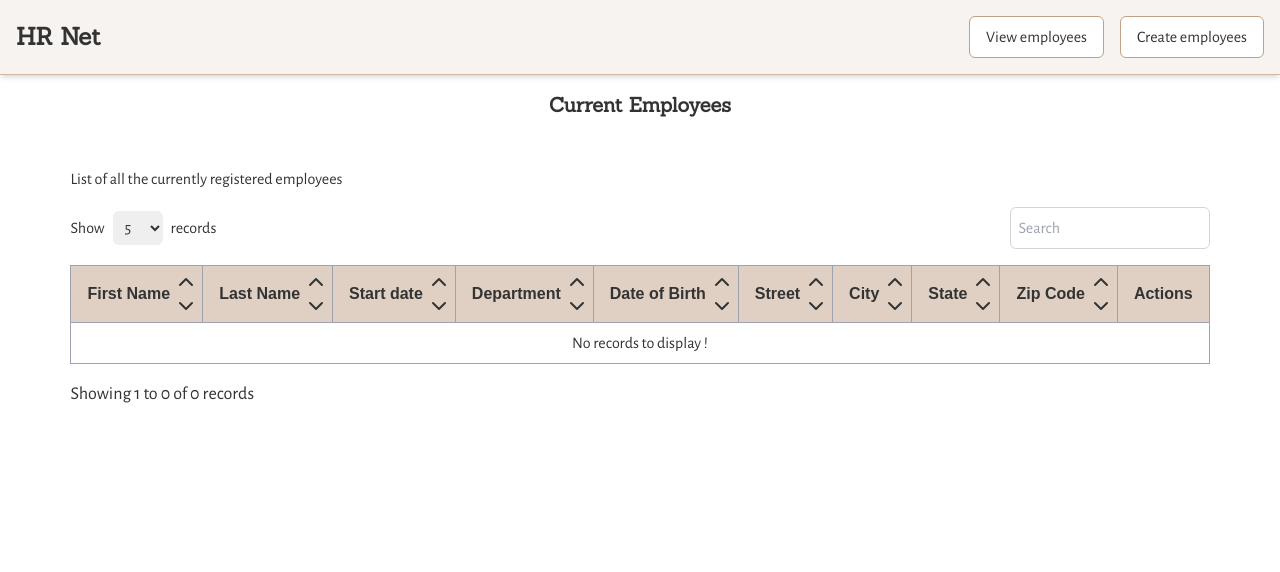
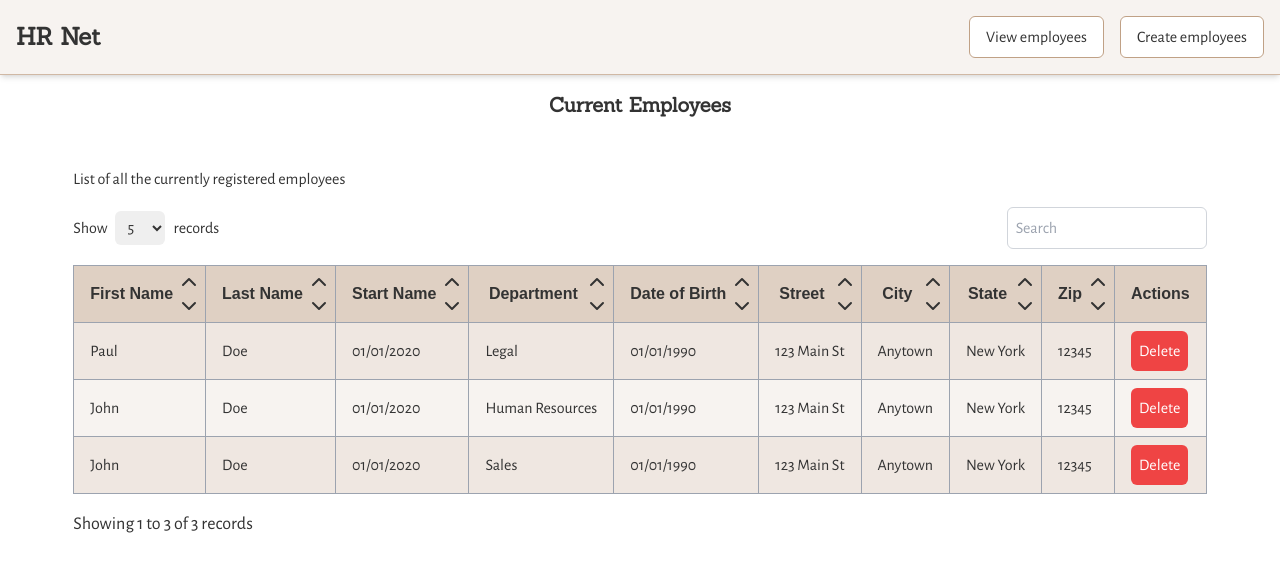
Before and after one commit to MisterFried/HRNet, a React (Vite) app: page / in a window 1280 px wide. Shown: the top 572 px of the page. Built offline with nearby package versions, Linux system fonts and the light colour scheme; a web font is replaced by a local one.

Commit message:
refactor: table component

```diff
--- a/src/pages/home/Home.tsx
+++ b/src/pages/home/Home.tsx
@@ -10,7 +10,7 @@ import { ChevronDown, ChevronUp } from "lucide-react";
 
 // ** Import third party
 import { toast } from "react-toastify";
-import { useForm } from "react-hook-form";
+import { get, useForm } from "react-hook-form";
 
 // ** Import shared components
 
@@ -37,6 +37,7 @@ import departments from "../../utils/departments";
 
 // ** Import Types
 import { EmployeesInterface } from "../../types/employeesType";
+import OrderTh from "../../shared-components/table/OrderTH";
 
 // ** Types
 
@@ -165,6 +166,29 @@ export default function Home() {
 		}
 	}
 
+	const headers = [
+		{ title: "First Name", sortText: "firstName" },
+		{ title: "Last Name", sortText: "lastName" },
+		{ title: "Start Name", sortText: "startDate" },
+		{ title: "Department", sortText: "department" },
+		{ title: "Date of Birth", sortText: "dateOfBirth" },
+		{ title: "Street", sortText: "street" },
+		{ title: "City", sortText: "city" },
+		{ title: "State", sortText: "state" },
+		{ title: "Zip", sortText: "zip" },
+	];
+
+	const getTdValue = (employee, sortText) => {
+		console.log(employee, sortText);
+		if (sortText === "department") {
+			return getDepartmentName(employee[sortText]);
+		} else if (sortText === "state") {
+			return getStateName(employee[sortText]);
+		} else {
+			return employee[sortText];
+		}
+	};
+
 	return (
 		<main className="mx-auto flex w-fit flex-col gap-4 p-4">
 			<h2 className="mb-8 text-center text-xl font-bold">Current Employees</h2>
@@ -196,106 +220,17 @@ export default function Home() {
 			<table>
 				<thead>
 					<tr className="bg-main-200 font-special">
-						<th className="relative border-[1px] border-gray-400 px-4 py-4 pr-8">
-							First Name
-							<ChevronUp
-								onClick={() => reorderAlphabetically("asc", "firstName")}
-								className="absolute bottom-2/4 right-1 cursor-pointer"
-							/>
-							<ChevronDown
-								onClick={() => reorderAlphabetically("desc", "firstName")}
-								className="absolute right-1 top-2/4 cursor-pointer"
-							/>
-						</th>
-						<th className="relative border-[1px] border-gray-400 px-4 py-4 pr-8">
-							Last Name
-							<ChevronUp
-								onClick={() => reorderAlphabetically("asc", "lastName")}
-								className="absolute bottom-2/4 right-1 cursor-pointer"
-							/>
-							<ChevronDown
-								onClick={() => reorderAlphabetically("desc", "lastName")}
-								className="absolute right-1 top-2/4 cursor-pointer"
-							/>
-						</th>
-						<th className="relative border-[1px] border-gray-400 px-4 py-4 pr-8">
-							Start date
-							<ChevronUp
-								onClick={() => reorderAlphabetically("asc", "startDate")}
-								className="absolute bottom-2/4 right-1 cursor-pointer"
-							/>
-							<ChevronDown
-								onClick={() => reorderAlphabetically("desc", "startDate")}
-								className="absolute right-1 top-2/4 cursor-pointer"
-							/>
-						</th>
-						<th className="relative border-[1px] border-gray-400 px-4 py-4 pr-8">
-							Department
-							<ChevronUp
-								onClick={() => reorderAlphabetically("asc", "department")}
-								className="absolute bottom-2/4 right-1 cursor-pointer"
-							/>
-							<ChevronDown
-								onClick={() => reorderAlphabetically("desc", "department")}
-								className="absolute right-1 top-2/4 cursor-pointer"
-							/>
-						</th>
-						<th className="relative border-[1px] border-gray-400 px-4 py-4 pr-8">
-							Date of Birth
-							<ChevronUp
-								onClick={() => reorderAlphabetically("asc", "dateOfBirth")}
-								className="absolute bottom-2/4 right-1 cursor-pointer"
-							/>
-							<ChevronDown
-								onClick={() => reorderAlphabetically("desc", "dateOfBirth")}
-								className="absolute right-1 top-2/4 cursor-pointer"
-							/>
-						</th>
-						<th className="relative border-[1px] border-gray-400 px-4 py-4 pr-8">
-							Street
-							<ChevronUp
-								onClick={() => reorderAlphabetically("asc", "street")}
-								className="absolute bottom-2/4 right-1 cursor-pointer"
-							/>
-							<ChevronDown
-								onClick={() => reorderAlphabetically("desc", "street")}
-								className="absolute right-1 top-2/4 cursor-pointer"
-							/>
-						</th>
-						<th className="relative border-[1px] border-gray-400 px-4 py-4 pr-8">
-							City
-							<ChevronUp
-								onClick={() => reorderAlphabetically("asc", "city")}
-								className="absolute bottom-2/4 right-1 cursor-pointer"
-							/>
-							<ChevronDown
-								onClick={() => reorderAlphabetically("desc", "city")}
-								className="absolute right-1 top-2/4 cursor-pointer"
-							/>
-						</th>
-
-						<th className="relative border-[1px] border-gray-400 px-4 py-4 pr-8">
-							State
-							<ChevronUp
-								onClick={() => reorderAlphabetically("asc", "state")}
-								className="absolute bottom-2/4 right-1 cursor-pointer"
-							/>
-							<ChevronDown
-								onClick={() => reorderAlphabetically("desc", "state")}
-								className="absolute right-1 top-2/4 cursor-pointer"
-							/>
-						</th>
-						<th className="relative border-[1px] border-gray-400 px-4 py-4 pr-8">
-							Zip Code
-							<ChevronUp
-								onClick={() => reorderAlphabetically("asc", "zip")}
-								className="absolute bottom-2/4 right-1 cursor-pointer"
-							/>
-							<ChevronDown
-								onClick={() => reorderAlphabetically("desc", "zip")}
-								className="absolute right-1 top-2/4 cursor-pointer"
-							/>
-						</th>
+						{headers.map(header => {
+							return (
+								<OrderTh
+									key={`th_${header.sortText}`}
+									title={header.title}
+									reorderAlphabetically={direction =>
+										reorderAlphabetically(direction, header.sortText)
+									}
+								/>
+							);
+						})}
 
 						<th className="relative border-[1px] border-gray-400 px-4 py-4">Actions</th>
 					</tr>
@@ -316,33 +251,16 @@ export default function Home() {
 								key={employee.id}
 								className="transition-all odd:bg-main-100 even:bg-main-50 hover:bg-orange-200"
 							>
-								<td className="border-[1px] border-gray-400 p-2 px-4">
-									{employee.firstName}
-								</td>
-								<td className="border-[1px] border-gray-400 p-2 px-4">
-									{employee.lastName}
-								</td>
-								<td className="border-[1px] border-gray-400 p-2 px-4">
-									{employee.startDate}
-								</td>
-								<td className="border-[1px] border-gray-400 p-2 px-4">
-									{getDepartmentName(employee.department)}
-								</td>
-								<td className="border-[1px] border-gray-400 p-2 px-4">
-									{employee.dateOfBirth}
-								</td>
-								<td className="border-[1px] border-gray-400 p-2 px-4">
-									{employee.street}
-								</td>
-								<td className="border-[1px] border-gray-400 p-2 px-4">
-									{employee.city}
-								</td>
-								<td className="border-[1px] border-gray-400 p-2 px-4">
-									{`${employee.state} (${getStateName(employee.state)})`}
-								</td>
-								<td className="border-[1px] border-gray-400 p-2 px-4">
-									{employee.zip}
-								</td>
+								{headers.map(header => {
+									return (
+										<td
+											key={`td_${header.sortText}`}
+											className="border-[1px] border-gray-400 p-2 px-4"
+										>
+											{getTdValue(employee, header.sortText)}
+										</td>
+									);
+								})}
 								<td className="border-[1px] border-gray-400 p-2 px-4">
 									<button
 										onClick={() => handleDeleteEmployee(employee.id)}
--- /dev/null
+++ b/src/shared-components/table/OrderTh.tsx
@@ -0,0 +1,50 @@
+// ** Import core packages
+
+import { ChevronDown, ChevronUp } from "lucide-react";
+
+// ** Import icons
+
+// ** Import assets
+
+// ** Import pages
+
+// ** Import third party
+
+// ** Import shared components
+
+// ** Import components
+
+// ** Import sub pages / sections
+
+// ** Import config
+
+// ** Import state manager
+
+// ** Import utils / lib
+
+// ** Import hooks
+
+// ** Import APIs
+
+// ** Import styles
+
+// ** Import Types
+
+// ** Types
+
+export default function OrderTh({ title, reorderAlphabetically }) {
+
+	return (
+		<th className="relative border-[1px] border-gray-400 px-4 py-4 pr-8">
+			{title}
+			<ChevronUp
+				onClick={() => reorderAlphabetically("asc")}
+				className="absolute bottom-2/4 right-1 cursor-pointer"
+			/>
+			<ChevronDown
+				onClick={() => reorderAlphabetically("desc")}
+				className="absolute right-1 top-2/4 cursor-pointer"
+			/>
+		</th>
+	);
+}
--- a/src/state/employeesSlice.ts
+++ b/src/state/employeesSlice.ts
@@ -1,7 +1,47 @@
 import { PayloadAction, createSlice } from "@reduxjs/toolkit";
 import { EmployeesInterface } from "../types/employeesType";
 
-const initialState: { employees: Array<EmployeesInterface> } = { employees: [] };
+const initialState: { employees: Array<EmployeesInterface> } = {
+	// Create 10 default employees
+	employees: [
+		{
+			firstName: "Paul",
+			lastName: "Doe",
+			dateOfBirth: "01/01/1990",
+			startDate: "01/01/2020",
+			street: "123 Main St",
+			city: "Anytown",
+			state: "NY",
+			zip: "12345",
+			department: "legal",
+			id: "1",
+		},
+		{
+			firstName: "John",
+			lastName: "Doe",
+			dateOfBirth: "01/01/1990",
+			startDate: "01/01/2020",
+			street: "123 Main St",
+			city: "Anytown",
+			state: "NY",
+			zip: "12345",
+			department: "hr",
+			id: "2",
+		},
+		{
+			firstName: "John",
+			lastName: "Doe",
+			dateOfBirth: "01/01/1990",
+			startDate: "01/01/2020",
+			street: "123 Main St",
+			city: "Anytown",
+			state: "NY",
+			zip: "12345",
+			department: "sales",
+			id: "3",
+		},
+	],
+};
 
 export const employeesSlice = createSlice({
 	name: "employees",
--- a/src/styles/styles.css
+++ b/src/styles/styles.css
@@ -24,7 +24,7 @@
 
 ::before,
 ::after {
-	--tw-content: "";
+  --tw-content: '';
 }
 
 /*
@@ -48,8 +48,7 @@ html,
   -o-tab-size: 4;
      tab-size: 4;
   /* 3 */
-	font-family: ui-sans-serif, system-ui, sans-serif, "Apple Color Emoji", "Segoe UI Emoji",
-		"Segoe UI Symbol", "Noto Color Emoji";
+  font-family: ui-sans-serif, system-ui, sans-serif, "Apple Color Emoji", "Segoe UI Emoji", "Segoe UI Symbol", "Noto Color Emoji";
   /* 4 */
   font-feature-settings: normal;
   /* 5 */
@@ -138,8 +137,7 @@ code,
 kbd,
 samp,
 pre {
-	font-family: ui-monospace, SFMono-Regular, Menlo, Monaco, Consolas, "Liberation Mono",
-		"Courier New", monospace;
+  font-family: ui-monospace, SFMono-Regular, Menlo, Monaco, Consolas, "Liberation Mono", "Courier New", monospace;
   /* 1 */
   font-feature-settings: normal;
   /* 2 */
@@ -238,9 +236,9 @@ select {
 */
 
 button,
-[type="button"],
-[type="reset"],
-[type="submit"] {
+[type='button'],
+[type='reset'],
+[type='submit'] {
   -webkit-appearance: button;
   /* 1 */
   background-color: transparent;
@@ -287,7 +285,7 @@ Correct the cursor style of increment and decrement buttons in Safari.
 2. Correct the outline style in Safari.
 */
 
-[type="search"] {
+[type='search'] {
   -webkit-appearance: textfield;
   /* 1 */
   outline-offset: -2px;
@@ -380,8 +378,7 @@ textarea {
 2. Set the default placeholder color to the user's configured gray 400 color.
 */
 
-input::-moz-placeholder,
-textarea::-moz-placeholder {
+input::-moz-placeholder, textarea::-moz-placeholder {
   opacity: 1;
   /* 1 */
   color: #9ca3af;
@@ -449,9 +446,7 @@ video {
   display: none;
 }
 
-*,
-::before,
-::after {
+*, ::before, ::after{
   --tw-border-spacing-x: 0;
   --tw-border-spacing-y: 0;
   --tw-translate-x: 0;
@@ -501,7 +496,7 @@ video {
   --tw-backdrop-sepia:  ;
 }
 
-::backdrop {
+::backdrop{
   --tw-border-spacing-x: 0;
   --tw-border-spacing-y: 0;
   --tw-translate-x: 0;
@@ -551,325 +546,277 @@ video {
   --tw-backdrop-sepia:  ;
 }
 
-.absolute {
+.absolute{
   position: absolute;
 }
 
-.relative {
+.relative{
   position: relative;
 }
 
-.bottom-2\/4 {
+.bottom-2\/4{
   bottom: 50%;
 }
 
-.right-1 {
+.right-1{
   right: 0.25rem;
 }
 
-.top-2\/4 {
+.top-2\/4{
   top: 50%;
 }
 
-.isolation-auto {
+.isolation-auto{
   isolation: auto;
 }
 
-.z-10 {
+.z-10{
   z-index: 10;
 }
 
-.mx-auto {
+.mx-auto{
   margin-left: auto;
   margin-right: auto;
 }
 
-.mb-8 {
+.mb-8{
   margin-bottom: 2rem;
 }
 
-.flex {
+.flex{
   display: flex;
 }
 
-.table {
+.table{
   display: table;
 }
 
-.w-fit {
+.w-fit{
   width: -moz-fit-content;
   width: fit-content;
 }
 
-.w-full {
+.w-full{
   width: 100%;
 }
 
-.cursor-pointer {
+.table-auto{
+  table-layout: auto;
+}
+
+.cursor-pointer{
   cursor: pointer;
 }
 
-.cursor-progress {
+.cursor-progress{
   cursor: progress;
 }
 
-.flex-col {
+.flex-col{
   flex-direction: column;
 }
 
-.flex-wrap {
+.flex-wrap{
   flex-wrap: wrap;
 }
 
-.items-center {
+.items-center{
   align-items: center;
 }
 
-.justify-center {
-	justify-content: center;
-}
-
-.justify-between {
+.justify-between{
   justify-content: space-between;
 }
 
-.gap-1 {
+.gap-1{
   gap: 0.25rem;
 }
 
-.gap-2 {
+.gap-2{
   gap: 0.5rem;
 }
 
-.gap-4 {
+.gap-4{
   gap: 1rem;
 }
 
-.overflow-hidden {
+.overflow-hidden{
   overflow: hidden;
 }
 
-.rounded-lg {
+.rounded-lg{
   border-radius: 0.5rem;
 }
 
-.rounded-md {
+.rounded-md{
   border-radius: 0.375rem;
 }
 
-.rounded-sm {
+.rounded-sm{
   border-radius: 0.125rem;
 }
 
-.rounded {
-	border-radius: 0.25rem;
-}
-
-.border-\[1px\] {
+.border-\[1px\]{
   border-width: 1px;
 }
 
-.border {
-	border-width: 1px;
-}
-
-.border-b-\[1px\] {
+.border-b-\[1px\]{
   border-bottom-width: 1px;
 }
 
-.border-gray-200 {
+.border-gray-200{
   --tw-border-opacity: 1;
   border-color: rgb(229 231 235 / var(--tw-border-opacity));
 }
 
-.border-gray-300 {
+.border-gray-300{
   --tw-border-opacity: 1;
   border-color: rgb(209 213 219 / var(--tw-border-opacity));
 }
 
-.border-gray-400 {
+.border-gray-400{
   --tw-border-opacity: 1;
   border-color: rgb(156 163 175 / var(--tw-border-opacity));
 }
 
-.border-main-400 {
+.border-main-400{
   --tw-border-opacity: 1;
   border-color: rgb(192 161 134 / var(--tw-border-opacity));
 }
 
-.border-\[\] {
-	border-color:;
-}
-
-.border-b-main-300 {
+.border-b-main-300{
   --tw-border-opacity: 1;
   border-bottom-color: rgb(208 184 164 / var(--tw-border-opacity));
 }
 
-.bg-gray-300 {
+.bg-gray-300{
   --tw-bg-opacity: 1;
   background-color: rgb(209 213 219 / var(--tw-bg-opacity));
 }
 
-.bg-main-200 {
+.bg-main-200{
   --tw-bg-opacity: 1;
   background-color: rgb(223 208 195 / var(--tw-bg-opacity));
 }
 
-.bg-main-50 {
+.bg-main-50{
   --tw-bg-opacity: 1;
   background-color: rgb(247 243 240 / var(--tw-bg-opacity));
 }
 
-.bg-red-500 {
+.bg-red-500{
   --tw-bg-opacity: 1;
   background-color: rgb(239 68 68 / var(--tw-bg-opacity));
 }
 
-.bg-white {
+.bg-white{
   --tw-bg-opacity: 1;
   background-color: rgb(255 255 255 / var(--tw-bg-opacity));
 }
 
-.bg-main-300 {
-	--tw-bg-opacity: 1;
-	background-color: rgb(208 184 164 / var(--tw-bg-opacity));
-}
-
-.bg-main-400 {
-	--tw-bg-opacity: 1;
-	background-color: rgb(192 161 134 / var(--tw-bg-opacity));
-}
-
-.p-2 {
+.p-2{
   padding: 0.5rem;
 }
 
-.p-4 {
+.p-4{
   padding: 1rem;
 }
 
-.px-2 {
+.px-2{
   padding-left: 0.5rem;
   padding-right: 0.5rem;
 }
 
-.px-4 {
+.px-4{
   padding-left: 1rem;
   padding-right: 1rem;
 }
 
-.px-8 {
-	padding-left: 2rem;
-	padding-right: 2rem;
-}
-
-.py-1 {
+.py-1{
   padding-top: 0.25rem;
   padding-bottom: 0.25rem;
 }
 
-.py-2 {
+.py-2{
   padding-top: 0.5rem;
   padding-bottom: 0.5rem;
 }
 
-.py-4 {
+.py-4{
   padding-top: 1rem;
   padding-bottom: 1rem;
 }
 
-.px-6 {
-	padding-left: 1.5rem;
-	padding-right: 1.5rem;
-}
-
-.pr-10 {
-	padding-right: 2.5rem;
-}
-
-.pr-8 {
+.pr-8{
   padding-right: 2rem;
 }
 
-.text-center {
+.text-center{
   text-align: center;
 }
 
-.font-special {
-	font-family:
-		Fira Sans Extra Condensed,
-		sans-serif;
+.font-special{
+  font-family: Fira Sans Extra Condensed, sans-serif;
 }
 
-.text-2xl {
+.text-2xl{
   font-size: 1.5rem;
   line-height: 2rem;
 }
 
-.text-sm {
+.text-lg{
+  font-size: 1.125rem;
+  line-height: 1.75rem;
+}
+
+.text-sm{
   font-size: 0.875rem;
   line-height: 1.25rem;
 }
 
-.text-xl {
+.text-xl{
   font-size: 1.25rem;
   line-height: 1.75rem;
 }
 
-.text-lg {
-	font-size: 1.125rem;
-	line-height: 1.75rem;
-}
-
-.font-bold {
+.font-bold{
   font-weight: 700;
 }
 
-.font-medium {
+.font-medium{
   font-weight: 500;
 }
 
-.font-semibold {
+.font-semibold{
   font-weight: 600;
 }
 
-.text-red-400 {
+.text-red-400{
   --tw-text-opacity: 1;
   color: rgb(248 113 113 / var(--tw-text-opacity));
 }
 
-.text-red-500 {
+.text-red-500{
   --tw-text-opacity: 1;
   color: rgb(239 68 68 / var(--tw-text-opacity));
 }
 
-.text-white {
+.text-white{
   --tw-text-opacity: 1;
   color: rgb(255 255 255 / var(--tw-text-opacity));
 }
 
-.shadow-md {
+.shadow-md{
   --tw-shadow: 0 4px 6px -1px rgb(0 0 0 / 0.1), 0 2px 4px -2px rgb(0 0 0 / 0.1);
-	--tw-shadow-colored: 0 4px 6px -1px var(--tw-shadow-color),
-		0 2px 4px -2px var(--tw-shadow-color);
-	box-shadow: var(--tw-ring-offset-shadow, 0 0 #0000), var(--tw-ring-shadow, 0 0 #0000),
-		var(--tw-shadow);
+  --tw-shadow-colored: 0 4px 6px -1px var(--tw-shadow-color), 0 2px 4px -2px var(--tw-shadow-color);
+  box-shadow: var(--tw-ring-offset-shadow, 0 0 #0000), var(--tw-ring-shadow, 0 0 #0000), var(--tw-shadow);
 }
 
-.filter {
-	filter: var(--tw-blur) var(--tw-brightness) var(--tw-contrast) var(--tw-grayscale)
-		var(--tw-hue-rotate) var(--tw-invert) var(--tw-saturate) var(--tw-sepia)
-		var(--tw-drop-shadow);
+.filter{
+  filter: var(--tw-blur) var(--tw-brightness) var(--tw-contrast) var(--tw-grayscale) var(--tw-hue-rotate) var(--tw-invert) var(--tw-saturate) var(--tw-sepia) var(--tw-drop-shadow);
 }
 
-.\!filter {
-	filter: var(--tw-blur) var(--tw-brightness) var(--tw-contrast) var(--tw-grayscale)
-		var(--tw-hue-rotate) var(--tw-invert) var(--tw-saturate) var(--tw-sepia)
-		var(--tw-drop-shadow) !important;
-}
-
-.transition-all {
+.transition-all{
   transition-property: all;
   transition-timing-function: cubic-bezier(0.4, 0, 0.2, 1);
   transition-duration: 150ms;
@@ -928,223 +875,144 @@ h6 {
   }
 }
 
-.before\:absolute::before {
+.before\:absolute::before{
   content: var(--tw-content);
   position: absolute;
 }
 
-.before\:-right-full::before {
+.before\:-right-full::before{
   content: var(--tw-content);
   right: -100%;
 }
 
-.before\:-z-10::before {
+.before\:-z-10::before{
   content: var(--tw-content);
   z-index: -10;
 }
 
-.before\:aspect-square::before {
+.before\:aspect-square::before{
   content: var(--tw-content);
   aspect-ratio: 1 / 1;
 }
 
-.before\:w-full::before {
+.before\:w-full::before{
   content: var(--tw-content);
   width: 100%;
 }
 
-.before\:rounded-full::before {
+.before\:rounded-full::before{
   content: var(--tw-content);
   border-radius: 9999px;
 }
 
-.before\:bg-main-400::before {
+.before\:bg-main-400::before{
   content: var(--tw-content);
   --tw-bg-opacity: 1;
   background-color: rgb(192 161 134 / var(--tw-bg-opacity));
 }
 
-.before\:transition-all::before {
+.before\:transition-all::before{
   content: var(--tw-content);
   transition-property: all;
   transition-timing-function: cubic-bezier(0.4, 0, 0.2, 1);
   transition-duration: 150ms;
 }
 
-.before\:duration-500::before {
+.before\:duration-500::before{
   content: var(--tw-content);
   transition-duration: 500ms;
 }
 
-.odd\:bg-main-100:nth-child(odd) {
+.odd\:bg-main-100:nth-child(odd){
   --tw-bg-opacity: 1;
   background-color: rgb(239 231 225 / var(--tw-bg-opacity));
 }
 
-.odd\:bg-main-200:nth-child(odd) {
-	--tw-bg-opacity: 1;
-	background-color: rgb(223 208 195 / var(--tw-bg-opacity));
-}
-
-.even\:bg-main-100:nth-child(even) {
+.even\:bg-main-100:nth-child(even){
   --tw-bg-opacity: 1;
   background-color: rgb(239 231 225 / var(--tw-bg-opacity));
 }
 
-.even\:bg-main-50:nth-child(even) {
+.even\:bg-main-50:nth-child(even){
   --tw-bg-opacity: 1;
   background-color: rgb(247 243 240 / var(--tw-bg-opacity));
 }
 
-.hover\:bg-gray-600:hover {
+.hover\:bg-gray-400:hover{
   --tw-bg-opacity: 1;
-	background-color: rgb(75 85 99 / var(--tw-bg-opacity));
+  background-color: rgb(156 163 175 / var(--tw-bg-opacity));
 }
 
-.hover\:bg-red-700:hover {
+.hover\:bg-orange-200:hover{
+  --tw-bg-opacity: 1;
+  background-color: rgb(254 215 170 / var(--tw-bg-opacity));
+}
+
+.hover\:bg-red-700:hover{
   --tw-bg-opacity: 1;
   background-color: rgb(185 28 28 / var(--tw-bg-opacity));
 }
 
-.hover\:bg-gray-400:hover {
+.hover\:text-main-50:hover{
+  --tw-text-opacity: 1;
+  color: rgb(247 243 240 / var(--tw-text-opacity));
+}
+
+.before\:hover\:right-0:hover::before{
+  content: var(--tw-content);
+  right: 0px;
+}
+
+.before\:hover\:w-full:hover::before{
+  content: var(--tw-content);
+  width: 100%;
+}
+
+.before\:hover\:scale-150:hover::before{
+  content: var(--tw-content);
+  --tw-scale-x: 1.5;
+  --tw-scale-y: 1.5;
+  transform: translate(var(--tw-translate-x), var(--tw-translate-y)) rotate(var(--tw-rotate)) skewX(var(--tw-skew-x)) skewY(var(--tw-skew-y)) scaleX(var(--tw-scale-x)) scaleY(var(--tw-scale-y));
+}
+
+.before\:hover\:duration-500:hover::before{
+  content: var(--tw-content);
+  transition-duration: 500ms;
+}
+
+.focus\:bg-gray-400:focus{
   --tw-bg-opacity: 1;
   background-color: rgb(156 163 175 / var(--tw-bg-opacity));
 }
 
-.hover\:bg-main-300:hover {
+.focus\:bg-red-700:focus{
   --tw-bg-opacity: 1;
-	background-color: rgb(208 184 164 / var(--tw-bg-opacity));
+  background-color: rgb(185 28 28 / var(--tw-bg-opacity));
 }
 
-.hover\:bg-main-200:hover {
-	--tw-bg-opacity: 1;
-	background-color: rgb(223 208 195 / var(--tw-bg-opacity));
-}
-
-.hover\:bg-orange-300:hover {
-	--tw-bg-opacity: 1;
-	background-color: rgb(253 186 116 / var(--tw-bg-opacity));
-}
-
-.hover\:bg-amber-500:hover {
-	--tw-bg-opacity: 1;
-	background-color: rgb(245 158 11 / var(--tw-bg-opacity));
-}
-
-.hover\:bg-amber-300:hover {
-	--tw-bg-opacity: 1;
-	background-color: rgb(252 211 77 / var(--tw-bg-opacity));
-}
-
-.hover\:bg-orange-200:hover {
-	--tw-bg-opacity: 1;
-	background-color: rgb(254 215 170 / var(--tw-bg-opacity));
-}
-
-.hover\:text-main-50:hover {
+.focus\:text-main-50:focus{
   --tw-text-opacity: 1;
   color: rgb(247 243 240 / var(--tw-text-opacity));
 }
 
-.before\:hover\:right-0:hover::before {
+.before\:focus\:right-0:focus::before{
   content: var(--tw-content);
   right: 0px;
 }
 
-.before\:hover\:w-full:hover::before {
+.before\:focus\:w-full:focus::before{
   content: var(--tw-content);
   width: 100%;
 }
 
-.before\:hover\:scale-150:hover::before {
+.before\:focus\:scale-150:focus::before{
   content: var(--tw-content);
   --tw-scale-x: 1.5;
   --tw-scale-y: 1.5;
-	transform: translate(var(--tw-translate-x), var(--tw-translate-y)) rotate(var(--tw-rotate))
-		skewX(var(--tw-skew-x)) skewY(var(--tw-skew-y)) scaleX(var(--tw-scale-x))
-		scaleY(var(--tw-scale-y));
+  transform: translate(var(--tw-translate-x), var(--tw-translate-y)) rotate(var(--tw-rotate)) skewX(var(--tw-skew-x)) skewY(var(--tw-skew-y)) scaleX(var(--tw-scale-x)) scaleY(var(--tw-scale-y));
 }
 
-.before\:hover\:duration-500:hover::before {
+.before\:focus\:duration-500:focus::before{
   content: var(--tw-content);
   transition-duration: 500ms;
 }
-
-.odd\:hover\:bg-main-200:hover:nth-child(odd) {
-	--tw-bg-opacity: 1;
-	background-color: rgb(223 208 195 / var(--tw-bg-opacity));
-}
-
-.odd\:hover\:bg-main-100:hover:nth-child(odd) {
-	--tw-bg-opacity: 1;
-	background-color: rgb(239 231 225 / var(--tw-bg-opacity));
-}
-
-.odd\:hover\:bg-main-300:hover:nth-child(odd) {
-	--tw-bg-opacity: 1;
-	background-color: rgb(208 184 164 / var(--tw-bg-opacity));
-}
-
-.even\:hover\:bg-red-300:hover:nth-child(even) {
-	--tw-bg-opacity: 1;
-	background-color: rgb(252 165 165 / var(--tw-bg-opacity));
-}
-
-.even\:hover\:bg-main-300:hover:nth-child(even) {
-	--tw-bg-opacity: 1;
-	background-color: rgb(208 184 164 / var(--tw-bg-opacity));
-}
-
-.even\:hover\:bg-main-100:hover:nth-child(even) {
-	--tw-bg-opacity: 1;
-	background-color: rgb(239 231 225 / var(--tw-bg-opacity));
-}
-
-.even\:hover\:bg-main-200:hover:nth-child(even) {
-	--tw-bg-opacity: 1;
-	background-color: rgb(223 208 195 / var(--tw-bg-opacity));
-}
-
-.focus\:bg-gray-600:focus {
-	--tw-bg-opacity: 1;
-	background-color: rgb(75 85 99 / var(--tw-bg-opacity));
-}
-
-.focus\:bg-red-700:focus {
-	--tw-bg-opacity: 1;
-	background-color: rgb(185 28 28 / var(--tw-bg-opacity));
-}
-
-.focus\:bg-gray-400:focus {
-	--tw-bg-opacity: 1;
-	background-color: rgb(156 163 175 / var(--tw-bg-opacity));
-}
-
-.focus\:text-main-50:focus {
-	--tw-text-opacity: 1;
-	color: rgb(247 243 240 / var(--tw-text-opacity));
-}
-
-.before\:focus\:right-0:focus::before {
-	content: var(--tw-content);
-	right: 0px;
-}
-
-.before\:focus\:w-full:focus::before {
-	content: var(--tw-content);
-	width: 100%;
-}
-
-.before\:focus\:scale-150:focus::before {
-	content: var(--tw-content);
-	--tw-scale-x: 1.5;
-	--tw-scale-y: 1.5;
-	transform: translate(var(--tw-translate-x), var(--tw-translate-y)) rotate(var(--tw-rotate))
-		skewX(var(--tw-skew-x)) skewY(var(--tw-skew-y)) scaleX(var(--tw-scale-x))
-		scaleY(var(--tw-scale-y));
-}
-
-.before\:focus\:duration-500:focus::before {
-	content: var(--tw-content);
-	transition-duration: 500ms;
-}
```
Lines whose indentation alone changed are shown as unchanged.
